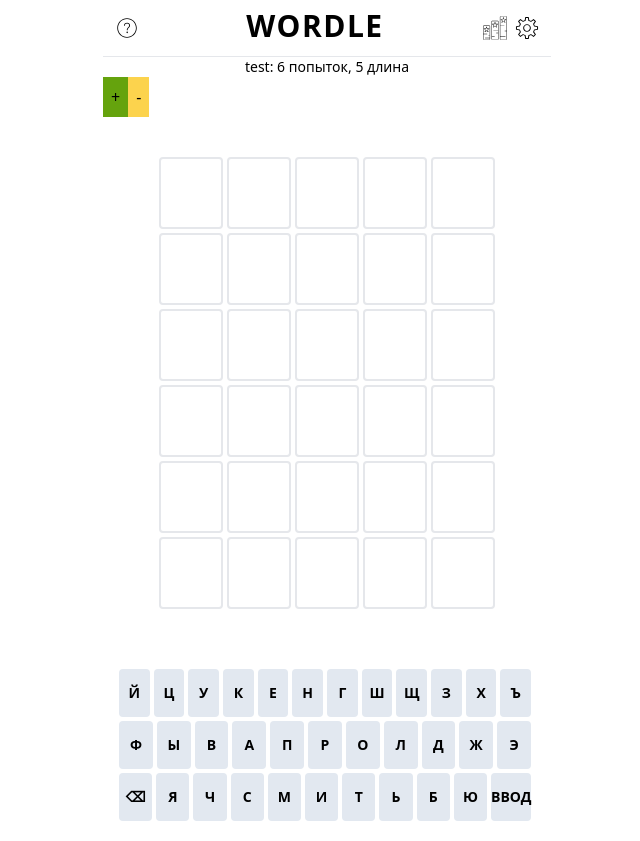
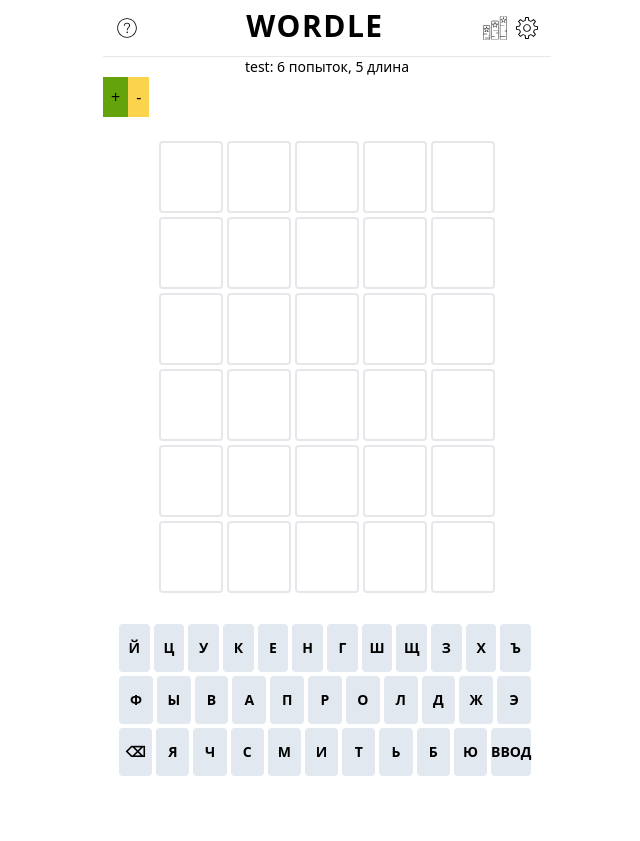
Before and after one commit to intocode/wordle-client, a React (Create React App) app: page / in a window 1280 px wide. Shown: the whole page, without its empty margins (313-953 px from the left). After the commit the page ends 800 px from the top, so only its background shows below. Built offline with nearby package versions, Linux system fonts and the light colour scheme.

Commit message:
Зафиксировал keyboard в нижней части окна, а также добавил скролл для GridCell (#14)

```diff
--- a/src/App.tsx
+++ b/src/App.tsx
@@ -8,7 +8,9 @@
     <div className="App">
       <div className="mx-auto max-w-md">
         <Header />
-        <Main />
+        <div className="h-[calc(100vh-300px)] overflow-y-scroll">
+          <Main />
+        </div>
         <Keyboard />
       </div>
     </div>
--- a/src/components/GridCell/GridCell.tsx
+++ b/src/components/GridCell/GridCell.tsx
@@ -8,7 +8,7 @@
   const maxAttempts = new Array(game.maxAttemptsCount).fill(null);
 
   return (
-    <div className="w-full p-10">
+    <div className="w-full p-6">
       {maxAttempts.map(() => {
         return <LineCell />;
       })}
--- a/src/components/Keyboard/Keyboard.tsx
+++ b/src/components/Keyboard/Keyboard.tsx
@@ -9,7 +9,7 @@
   ];
 
   return (
-    <div className="w-full p-4">
+    <div className="fixed bottom-1 max-w-md w-full p-4">
       {keys.map((item) => {
         return (
           <div className="flex">
--- a/tailwind.config.js
+++ b/tailwind.config.js
@@ -6,4 +6,5 @@
     extend: {},
   },
   plugins: [],
+	mode: 'jit'
 }
```
